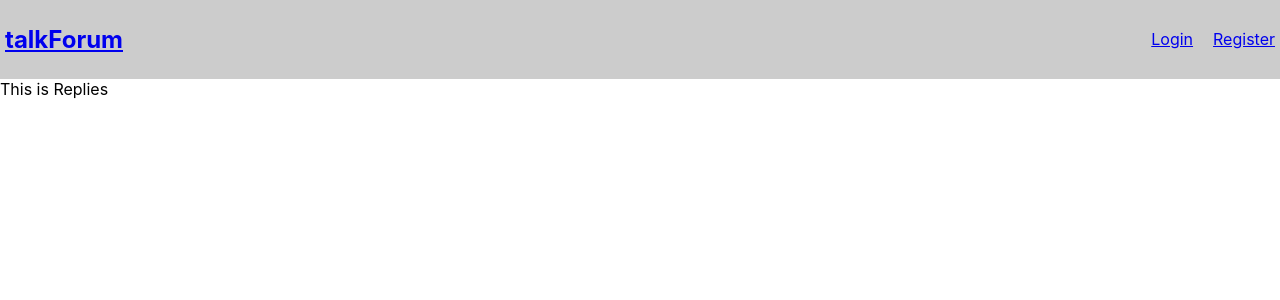
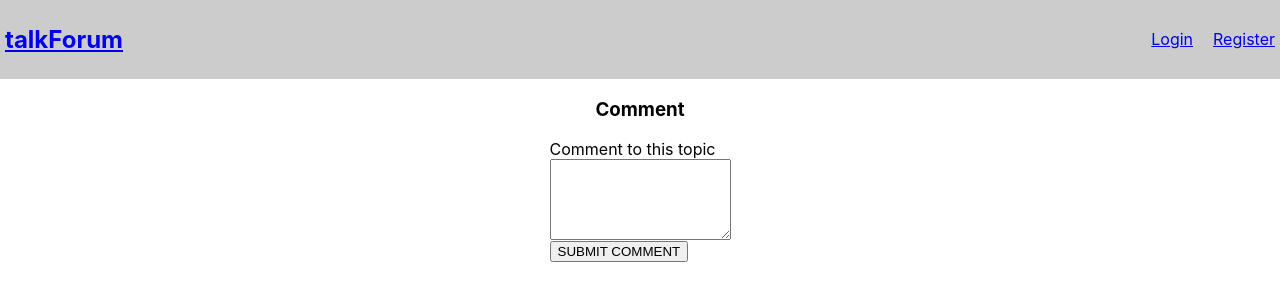
Before and after one commit to innocdavid/forum-gui, a React (Create React App) app: page /1/replies in a window 1280 px wide. Shown: the top 300 px of the page. Built offline with nearby package versions, Linux system fonts and the light colour scheme.

Commit message:
Reply Component - Add text area to write a comment to a topic - Add a submit button to reply a topic

```diff
--- a/src/components/replies.jsx
+++ b/src/components/replies.jsx
@@ -1,10 +1,52 @@
-import React from "react";
+import React, { useState } from "react";
 
 const Replies = () => {
+
+    const [reply, setReply] = useState("");
+
+    const handleChange= (e) => {
+        setReply(prev => ({
+            ...prev, [e.target.name]: e.target.value
+        }));
+    };
+
+    const handleSubmit = (e) => {
+        e.preventDefault();
+        console.log({ reply });
+    }
     return (
-        <div>
-            This is Replies
-        </div>
+        <main
+            style={{
+                //backgroundColor: "#ccc",
+                display: "flex",
+                flexDirection: "column",
+                justifyContent: "center",
+                alignItems: "center",
+                //width: "300px"
+            }}
+        >
+            <h3>Comment </h3>
+            <form onSubmit={ handleSubmit }>
+                    <div style={{ display: "flex", flexDirection: "column"}}>
+                        <label htmlFor="reply">Comment to this topic</label>
+                        <textarea
+                            rows={5}
+                            type="text"
+                            name="reply"
+                            id="reply"
+                            required
+                            value={ reply }
+                            onChange={ handleChange }
+                        />
+                    </div>
+                    <div>
+                        <input
+                            type="submit"
+                            value="SUBMIT COMMENT"
+                        />
+                    </div>
+            </form>
+        </main>
     );
 }
 
```
